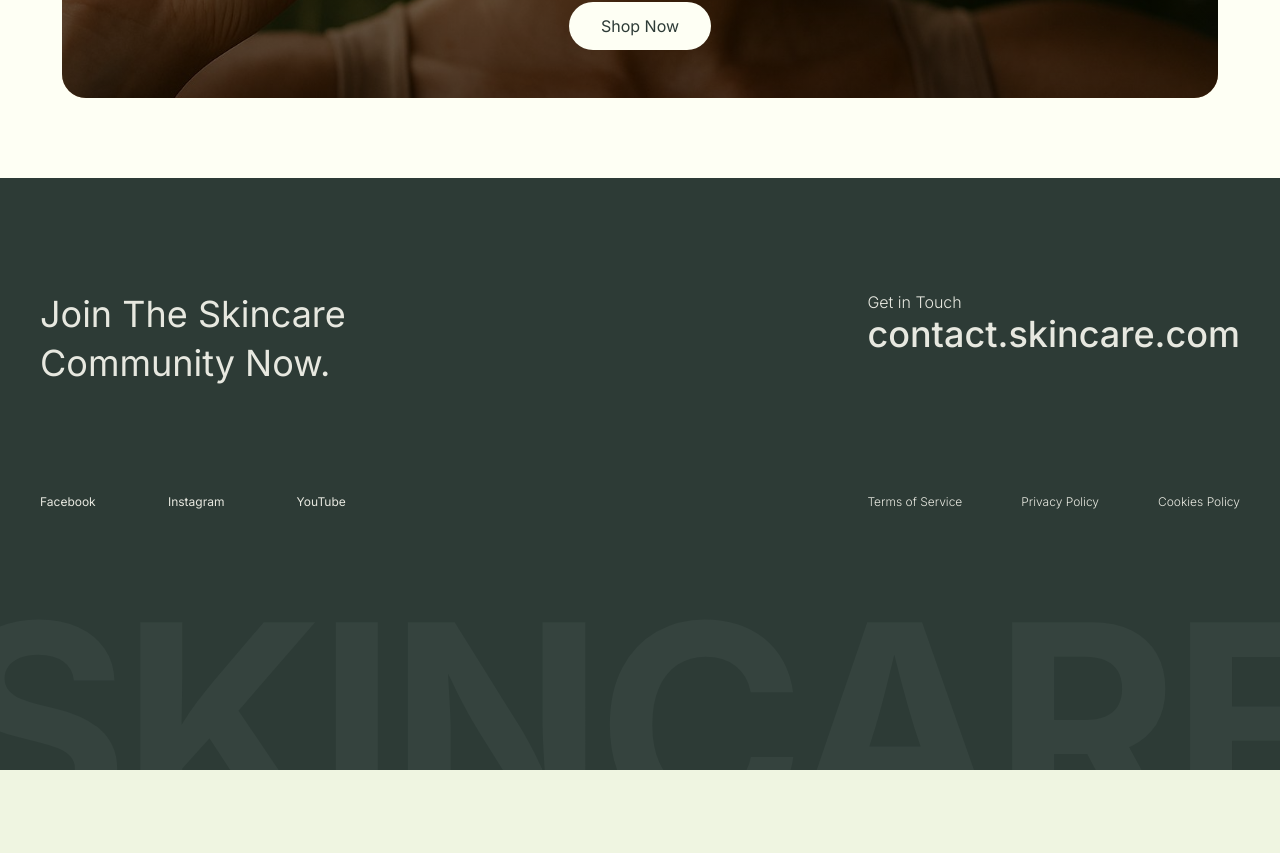
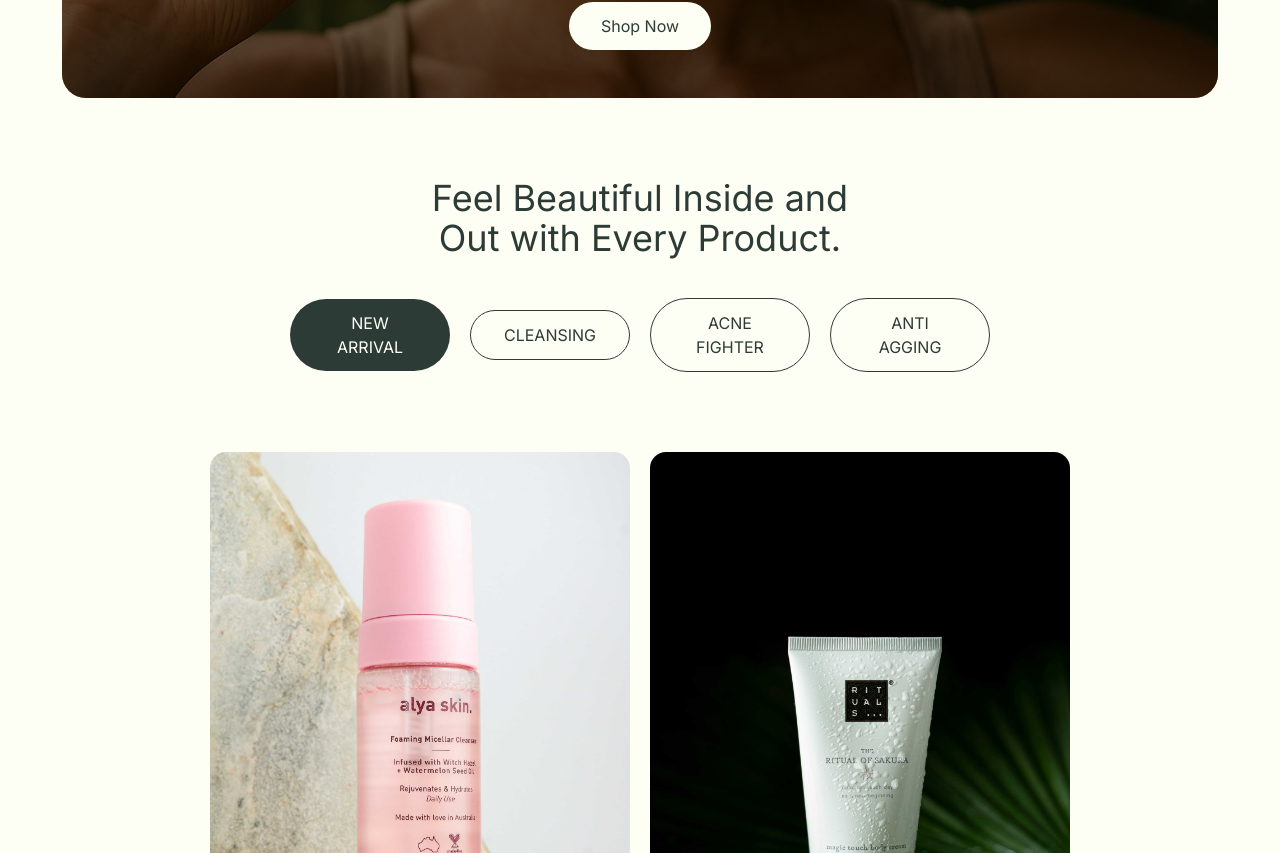
Before and after one commit to soni-naveen/skincare-frontend-task, a Next.js app: page / in a window 1280 px wide. Shown: the part 3847-4700 px from the top of the page. Before the commit the page ends 4617 px from the top, so only its background shows below. Built offline with nearby package versions, Linux system fonts and the light colour scheme.

Commit message:
feat: added Tab section

```diff
--- a/src/app/components/ItemCard.jsx
+++ b/src/app/components/ItemCard.jsx
@@ -1,9 +1,9 @@
 import React from "react";
 import Image from "next/image";
 
-export default function ItemCard({ item }) {
+export default function ItemCard({ item, swiper }) {
   return (
-    <div className="w-fit relative mx-auto">
+    <div className={`w-fit relative ${swiper ? "mx-auto" : ""}`}>
       <Image
         src={item.img}
         alt={item.name}
--- a/src/app/page.jsx
+++ b/src/app/page.jsx
@@ -276,7 +276,7 @@ export default function page() {
                 <div>
                   <DotButton text={"Best Selling Products"} />
                 </div>
-                <div className="text-3xl sm:text-4xl max-w-md lg:text-center">
+                <div className="text-3xl text-secondary sm:text-4xl max-w-md lg:text-center">
                   Skincare That Brings Out Your Natural Radiance
                 </div>
                 <div className="hidden lg:flex gap-12">
@@ -330,7 +330,7 @@ export default function page() {
                   {items.map((item) => {
                     return (
                       <SwiperSlide>
-                        <ItemCard key={item.id} item={item} />
+                        <ItemCard key={item.id} item={item} swiper={true} />
                       </SwiperSlide>
                     );
                   })}
@@ -382,6 +382,33 @@ export default function page() {
                 </div>
               </div>
             </section>
+            {/* Tab Section */}
+            <section>
+              <div className="flex justify-center mb-10">
+                <div className="text-3xl sm:text-4xl max-w-lg px-5 md:text-center text-secondary">
+                  Feel Beautiful Inside and Out with Every Product.
+                </div>
+              </div>
+              <div className="flex flex-wrap items-center gap-5 justify-center px-10">
+                <button className="flex items-center justify-center bg-secondary px-6 lg:px-8 py-2.5 lg:py-3 rounded-full text-main text-sm lg:text-base w-40">
+                  NEW ARRIVAL
+                </button>
+                <button className="flex items-center justify-center bg-main px-6 lg:px-8 py-2.5 lg:py-3 rounded-full text-secondary border border-secondary text-sm lg:text-base w-40">
+                  CLEANSING
+                </button>
+                <button className="flex items-center justify-center bg-main px-6 lg:px-8 py-2.5 lg:py-3 rounded-full text-secondary border border-secondary text-sm lg:text-base w-40">
+                  ACNE FIGHTER
+                </button>
+                <button className="flex items-center justify-center bg-main px-6 lg:px-8 py-2.5 lg:py-3 rounded-full text-secondary border border-secondary text-sm lg:text-base w-40">
+                  ANTI AGGING
+                </button>
+              </div>
+              <div className="flex flex-wrap justify-center max-w-[1500px] mx-auto px-5 gap-5 py-10 sm:py-20">
+                {items.slice(0, 3).map((item) => (
+                  <ItemCard key={item.id} item={item} />
+                ))}
+              </div>
+            </section>
           </main>
           <Footer />
         </>
```
